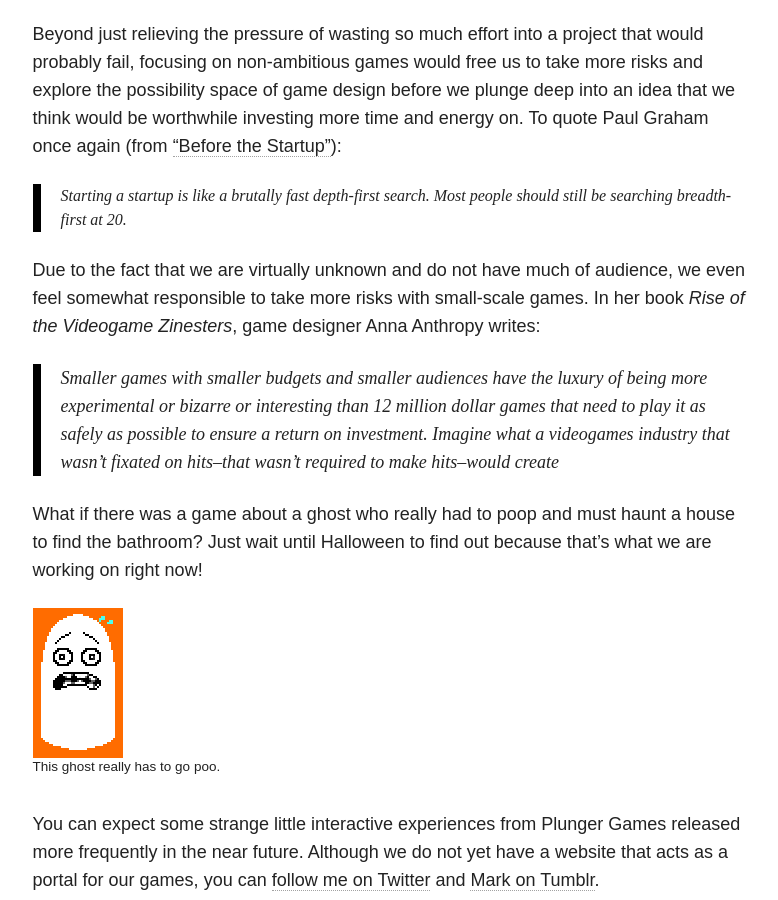
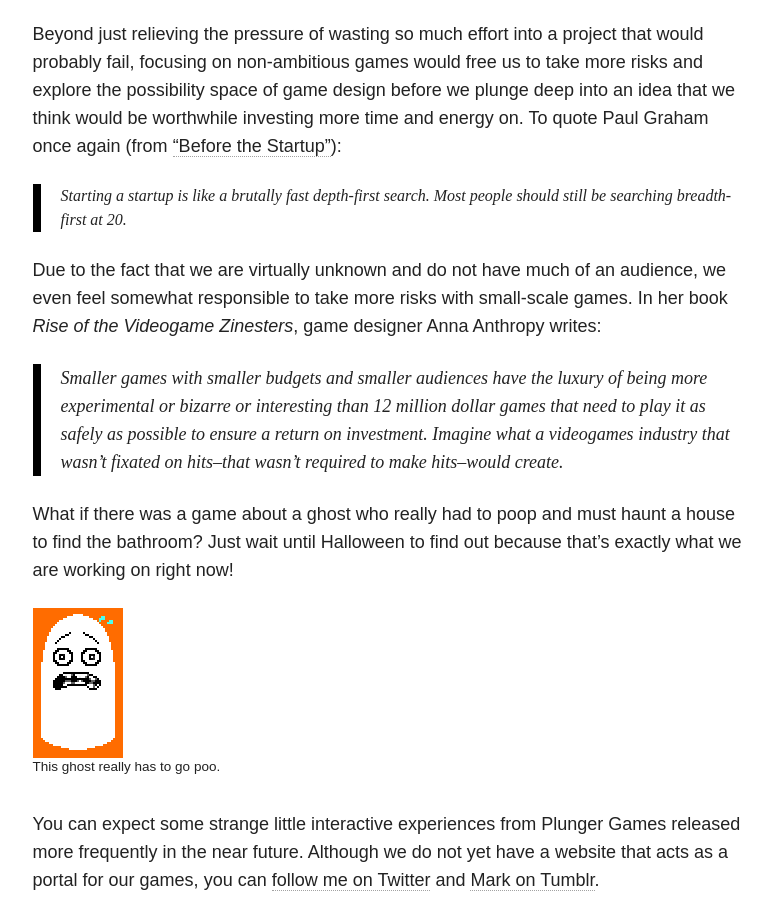
Before and after one commit to krisc/krisc.github.io, a Jekyll site: the page built from _posts/blog/2014-10-08-ClojureCup2014.md, in a window 1280 px wide and 900 px high, scrolled down 3655 px. Shown: the whole window, without its empty margins (347-1125 px from the left). Built offline with Jekyll 4.4.1, drawn with Linux system fonts in a browser that asks for light colours; nearby versions of some CDN libraries.

Commit message:
edited typos

```diff
--- a/_posts/blog/2014-10-08-ClojureCup2014.md
+++ b/_posts/blog/2014-10-08-ClojureCup2014.md
@@ -45,11 +45,11 @@ Learning from these two drastically different approaches in development, we have
 Beyond just relieving the pressure of wasting so much effort into a project that would probably fail, focusing on non-ambitious games would free us to take more risks and explore the possibility space of game design before we plunge deep into an idea that we think would be worthwhile investing more time and energy on. To quote Paul Graham once again (from ["Before the Startup"](http://paulgraham.com/before.html)):
 <blockquote>Starting a startup is like a brutally fast depth-first search. Most people should still be searching breadth-first at 20.</blockquote>
 
-Due to the fact that we are virtually unknown and do not have much of audience, we even feel somewhat responsible to take more risks with small-scale games. In her book *Rise of the Videogame Zinesters*, game designer Anna Anthropy writes:
+Due to the fact that we are virtually unknown and do not have much of an audience, we even feel somewhat responsible to take more risks with small-scale games. In her book *Rise of the Videogame Zinesters*, game designer Anna Anthropy writes:
 
->Smaller games with smaller budgets and smaller audiences have the luxury of being more experimental or bizarre or interesting than 12 million dollar games that need to play it as safely as possible to ensure a return on investment. Imagine what a videogames industry that wasn't fixated on hits--that wasn't required to make hits--would create
+>Smaller games with smaller budgets and smaller audiences have the luxury of being more experimental or bizarre or interesting than 12 million dollar games that need to play it as safely as possible to ensure a return on investment. Imagine what a videogames industry that wasn't fixated on hits--that wasn't required to make hits--would create.
 
-What if there was a game about a ghost who really had to poop and must haunt a house to find the bathroom? Just wait until Halloween to find out because that's what we are working on right now!
+What if there was a game about a ghost who really had to poop and must haunt a house to find the bathroom? Just wait until Halloween to find out because that's exactly what we are working on right now!
 
 ![This ghost really has to go poo.]({{ site.url }}/assets/ghost.gif)
 <br><sup>This ghost really has to go poo.</sup>
```
Also changed, not shown: 3 other files.
